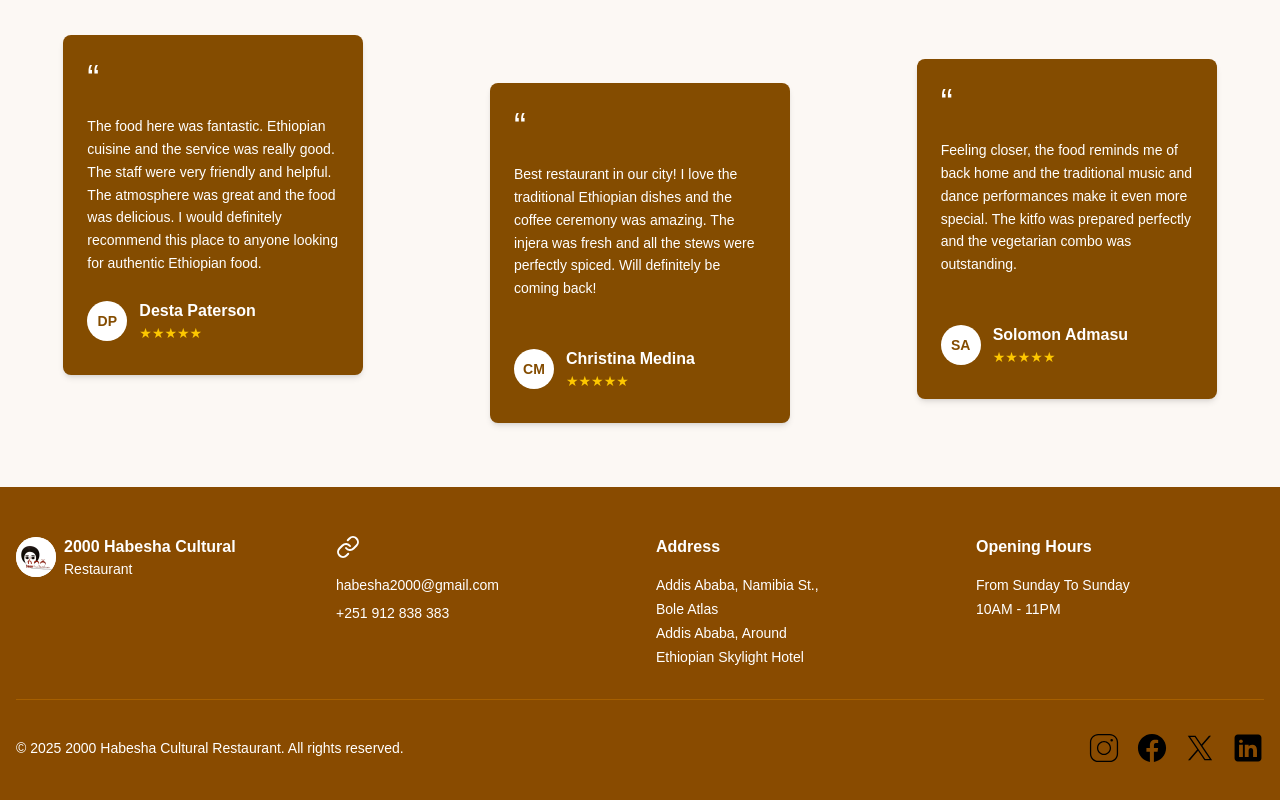
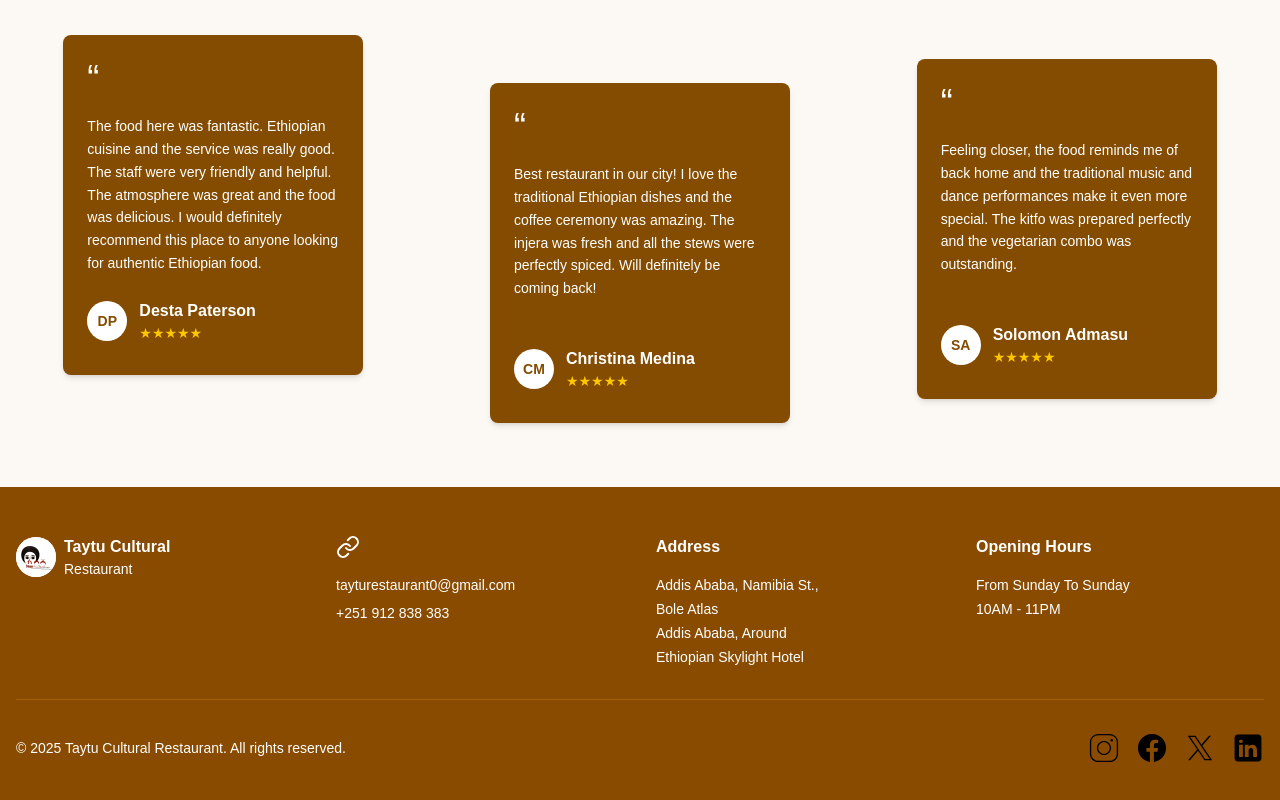
Before and after one commit to zeamanuel145/2000-habesha_2.0, a React (Vite) app: page / in a window 1280 px wide. Shown: the part 3746-4546 px from the top of the page. Built offline with nearby package versions, Linux system fonts and the light colour scheme.

Commit message:
Update footer with Taytu Cultural restaurant details

```diff
--- a/src/components/Footer.jsx
+++ b/src/components/Footer.jsx
@@ -17,7 +17,7 @@ export default function Footer() {
                 </span>{" "}
               </div>
               <div>
-                <h3 className="font-bold">2000 Habesha Cultural</h3>
+                <h3 className="font-bold">Taytu Cultural</h3>
                 <p className="text-sm">Restaurant</p>
               </div>
             </div>
@@ -27,7 +27,7 @@ export default function Footer() {
             <Link href="../Contact" className="block mb-4">
               <h4 className="font-semibold text-blue-500 mb-4">Contact us</h4>
             </Link>
-            <p className="text-sm mb-2">habesha2000@gmail.com</p>
+            <p className="text-sm mb-2">tayturestaurant0@gmail.com</p>
             <p className="text-sm">+251 912 838 383</p>
           </div>
 
@@ -48,7 +48,7 @@ export default function Footer() {
 
         <div className="border-t border-yellow-700 mt-8 pt-8 flex justify-between items-center">
           <p className="text-sm">
-            &copy; 2025 2000 Habesha Cultural Restaurant. All rights reserved.
+            &copy; 2025 Taytu Cultural Restaurant. All rights reserved.
           </p>
           <div className="flex space-x-4">
             <a href="#" className="hover:text-yellow-300 transition-colors">
```
